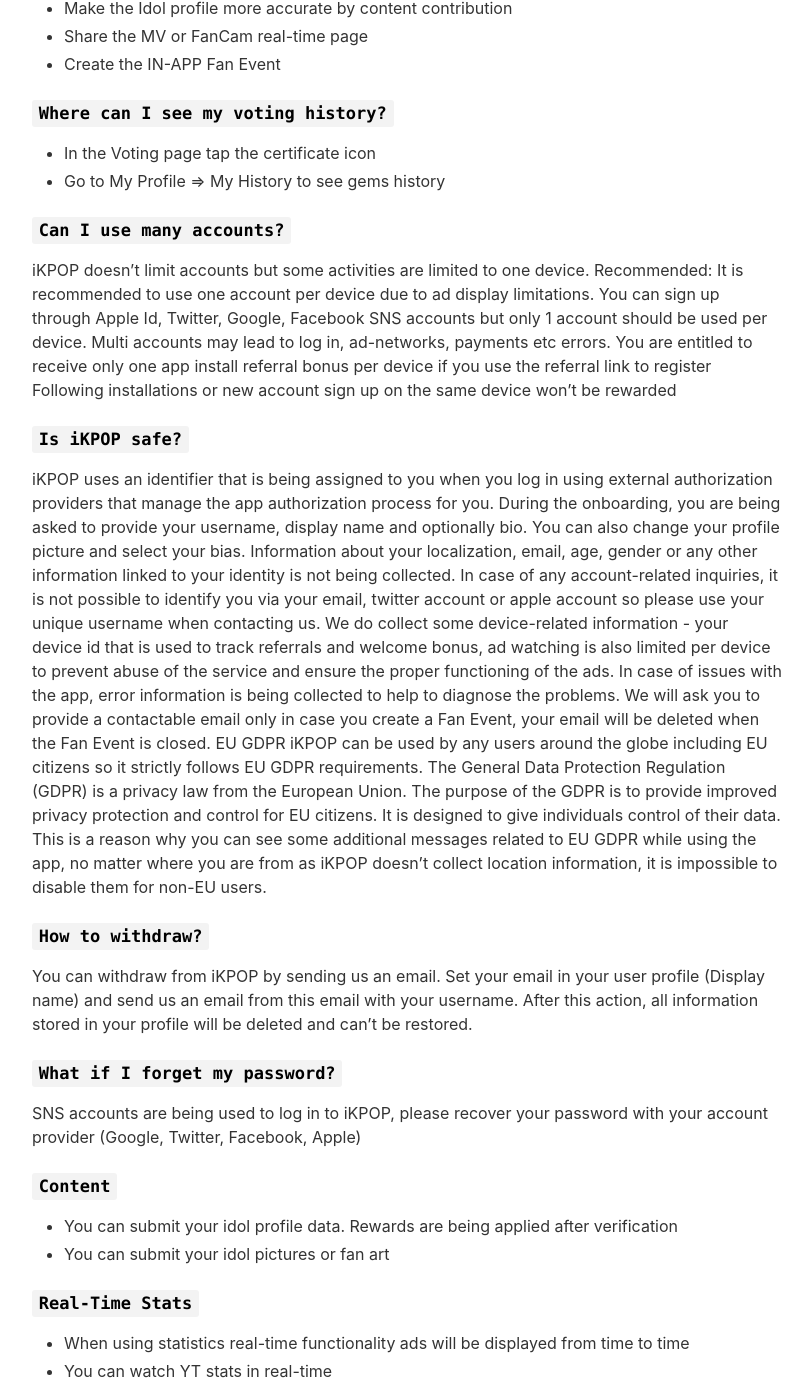
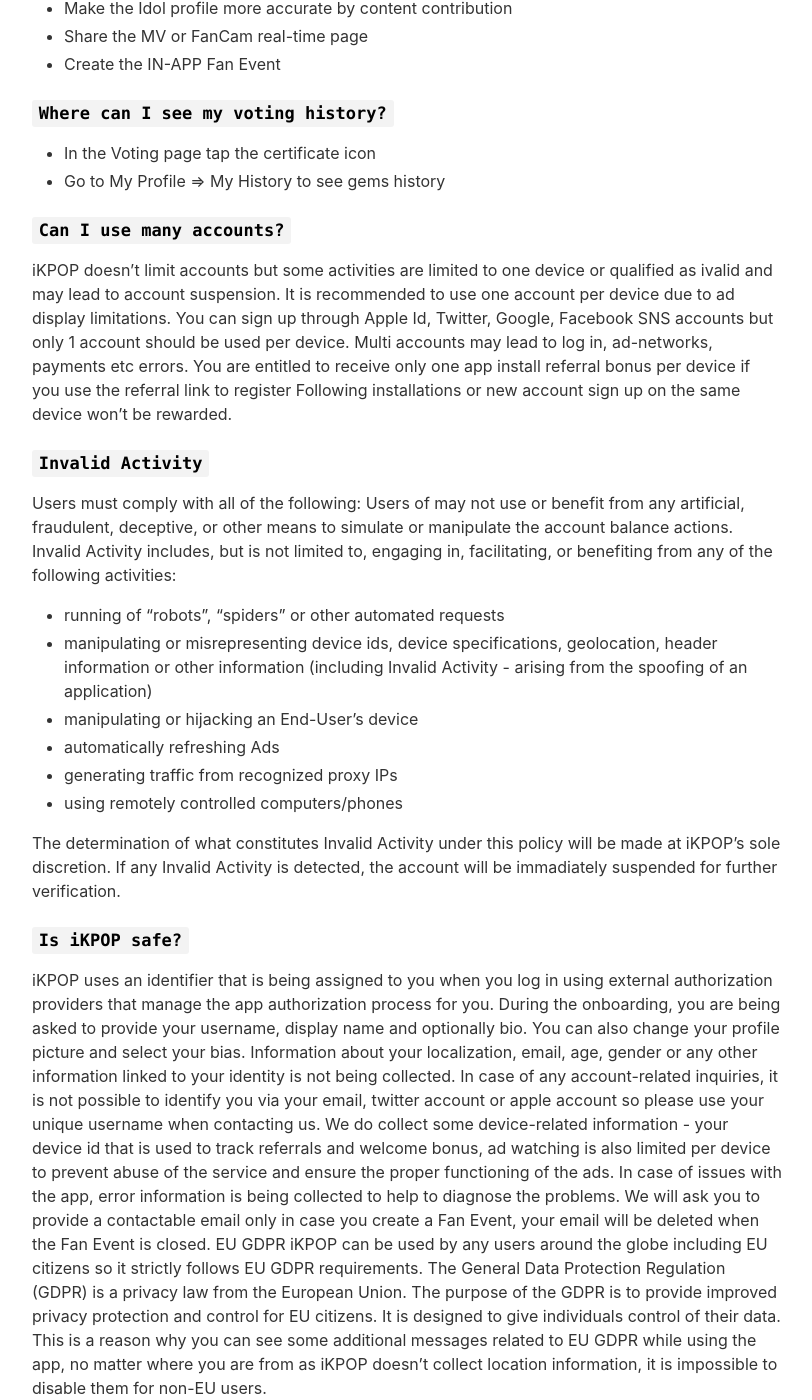
Before and after one commit to kapp7/app, a Jekyll site: the page built from _pages/qa.md, in a window 1280 px wide and 1400 px high, scrolled down 4906 px. Shown: the whole window, without its empty margins (233-1045 px from the left). Built offline with Jekyll 4.4.1, drawn with Linux system fonts in a browser that asks for light colours; nearby versions of some CDN libraries.

Commit message:
Update qa.md

```diff
--- a/_pages/qa.md
+++ b/_pages/qa.md
@@ -163,10 +163,26 @@
 
 
 ### `Can I use many accounts?`
-iKPOP doesn't limit accounts but some activities are limited to one device.
-Recommended: It is recommended to use one account per device due to ad display limitations. You can sign up through Apple Id, Twitter, Google, Facebook SNS accounts but only 1 account should be used per device. Multi accounts may lead to log in, ad-networks, payments etc errors.
+iKPOP doesn't limit accounts but some activities are limited to one device or qualified as ivalid and may lead to account suspension.
+It is recommended to use one account per device due to ad display limitations. You can sign up through Apple Id, Twitter, Google, Facebook SNS accounts but only 1 account should be used per device. Multi accounts may lead to log in, ad-networks, payments etc errors.
 You are entitled to receive only one app install referral bonus per device if you use the referral link to register
-Following installations or new account sign up on the same device won't be rewarded
+Following installations or new account sign up on the same device won't be rewarded.
+
+### `Invalid Activity`
+Users must comply with all of the following:
+Users of may not use or benefit from any artificial, fraudulent, deceptive, or other means to simulate or manipulate the account balance actions.
+Invalid Activity includes, but is not limited to, engaging in, facilitating, or benefiting from any of the following activities:
+
+- running of “robots”, “spiders” or other automated requests
+- manipulating or misrepresenting device ids, device specifications, geolocation, header information or other information (including Invalid Activity - arising from the spoofing of an application)
+- manipulating or hijacking an End-User’s device
+- automatically refreshing Ads
+- generating traffic from recognized proxy IPs
+- using remotely controlled computers/phones
+
+The determination of what constitutes Invalid Activity under this policy will be made at iKPOP’s sole discretion.
+If any Invalid Activity is detected, the account will be immadiately suspended for further verification.
+
 
 ### `Is iKPOP safe?`
 iKPOP uses an identifier that is being assigned to you when you log in using external authorization providers that manage the app authorization process for you. During the onboarding, you are being asked to provide your username, display name and optionally bio. You can also change your profile picture and select your bias. Information about your localization, email, age, gender or any other information linked to your identity is not being collected. In case of any account-related inquiries, it is not possible to identify you via your email, twitter account or apple account so please use your unique username when contacting us. We do collect some device-related information - your device id that is used to track referrals and welcome bonus, ad watching is also limited per device to prevent abuse of the service and ensure the proper functioning of the ads. In case of issues with the app, error information is being collected to help to diagnose the problems.
```
